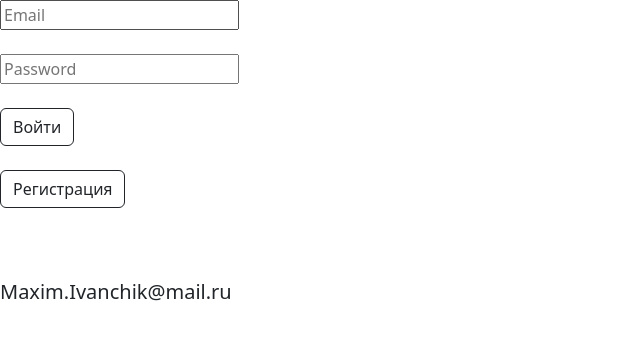
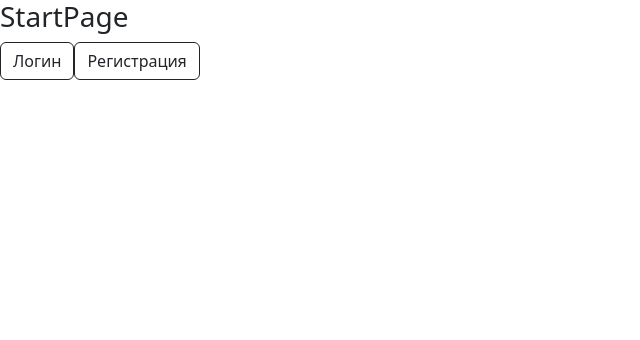
Before and after one commit to kostik2003/build-api, a React (Create React App) app in the folder frontend/: page /etacar in a window 1280 px wide. Before the commit this address led to /authentication. Shown: the top 340 px of the page, without its empty margins (0-640 px from the left). Built offline with nearby package versions, Linux system fonts and the light colour scheme.

Commit message:
added start Page with Auth

```diff
--- a/frontend/src/component/AppRouter.js
+++ b/frontend/src/component/AppRouter.js
@@ -6,7 +6,7 @@ import { Routes, Route } from "react-router-dom";
 import { privateRoutes, publicRoutes } from "../routes";
 import { Context } from "..";
 import { observer } from "mobx-react-lite";
-import { AUTH_ROUTE } from "../utils/consts";
+import { START_ROUTER } from "../utils/consts";
 
 const AppRouter = () => {
   const { store } = useContext(Context);
@@ -20,7 +20,7 @@ const AppRouter = () => {
         privateRoutes.map(({ path, Component }) => (
           <Route key={path} path={path} element={<Component />} exact />
         ))}
-      <Route path="*" element={<Navigate to={AUTH_ROUTE} replace />} />
+      <Route path="*" element={<Navigate to={START_ROUTER} replace />} />
     </Routes>
   );
 };
--- a/frontend/src/pages/authPage.js
+++ b/frontend/src/pages/authPage.js
@@ -5,8 +5,7 @@ import { Link } from "react-router-dom";
 import { Context } from "..";
 
 import { observer } from "mobx-react-lite";
-import AuthService from "../service/AuthService";
-import { REGISTRATION_ROUTE, TRACKING_ROUTER } from "../utils/consts";
+import { TRACKING_ROUTER } from "../utils/consts";
 
 const AuthPage = () => {
   const [email, setEmail] = useState("");
@@ -19,7 +18,11 @@ const AuthPage = () => {
   const handleLogin = (e) => {
     e.preventDefault();
     store.login(email, password, navigate).then(() => {
-      navigate(TRACKING_ROUTER);
+      if (store.isAuth == true) {
+        navigate(TRACKING_ROUTER);
+      } else {
+        console.log("Нфыва");
+      }
     });
   };
 
@@ -42,8 +45,6 @@ const AuthPage = () => {
       <br></br>
       <br></br>
 
-      {/* х**во работает */}
-
       <Button variant="outline-dark" type="submit">
         Войти
       </Button>
--- a/frontend/src/pages/startPage.js
+++ b/frontend/src/pages/startPage.js
@@ -1,9 +1,18 @@
 import React from "react";
+import { Link } from "react-router-dom";
+import Button from "react-bootstrap/Button";
+import { observer } from "mobx-react-lite";
 
-export default function StartPage() {
+export default observer(function StartPage() {
   return (
     <div className="StartPage">
       <h3>StartPage</h3>
+      <Link to="/authentication">
+        <Button variant="outline-dark">Логин</Button>
+      </Link>
+      <Link to="/authentication/registration">
+        <Button variant="outline-dark">Регистрация</Button>
+      </Link>
     </div>
   );
-}
+});
--- a/frontend/src/routes.js
+++ b/frontend/src/routes.js
@@ -7,8 +7,10 @@ import {
   REGISTRATION_ROUTE,
   TRACKING_ROUTER,
   AUTH_ROUTE,
+  START_ROUTER,
 } from "./utils/consts";
 import RegisterPage from "./pages/registerPage";
+import StartPage from "./pages/startPage";
 
 export const publicRoutes = [
   {
@@ -18,6 +20,10 @@ export const publicRoutes = [
   {
     path: AUTH_ROUTE,
     Component: AuthPage,
+  },
+  {
+    path: START_ROUTER,
+    Component: StartPage,
   },
 ];
 
--- a/frontend/src/store/store.js
+++ b/frontend/src/store/store.js
@@ -22,8 +22,9 @@ export default class Store {
     try {
       const res = await AuthService.login(email, password);
       // console.log(res); // приходит объект
-      this.setAuth(true);
-      this.setUser(res.data.user);
+      const auth = this.setAuth(true);
+      const setUser = this.setUser(res.data.user);
+      return res, auth, setUser;
     } catch (e) {
       console.error(e);
     }
@@ -32,7 +33,7 @@ export default class Store {
   async registration(email, password, name) {
     try {
       const res = await AuthService.registration(email, password, name);
-      localStorage.setItem("token", res.data.access_token);
+      // localStorage.setItem("token", res.data.access_token);
       this.setAuth(true);
       this.setUser(res.data.user);
     } catch (e) {
@@ -43,7 +44,7 @@ export default class Store {
   async logout() {
     try {
       const res = await AuthService.logout();
-      localStorage.removeItem("token");
+      // localStorage.removeItem("token");
       this.setAuth(false);
       this.setUser();
     } catch (e) {
--- a/frontend/src/utils/consts.js
+++ b/frontend/src/utils/consts.js
@@ -3,3 +3,4 @@ export const TRACKING_ROUTER = "/tracking";
 export const AUTH_ROUTE = "/authentication";
 export const ADMIN_ROUTE = "/admin";
 export const APP_ROUTER = "/";
+export const START_ROUTER = "/etacar";
```
